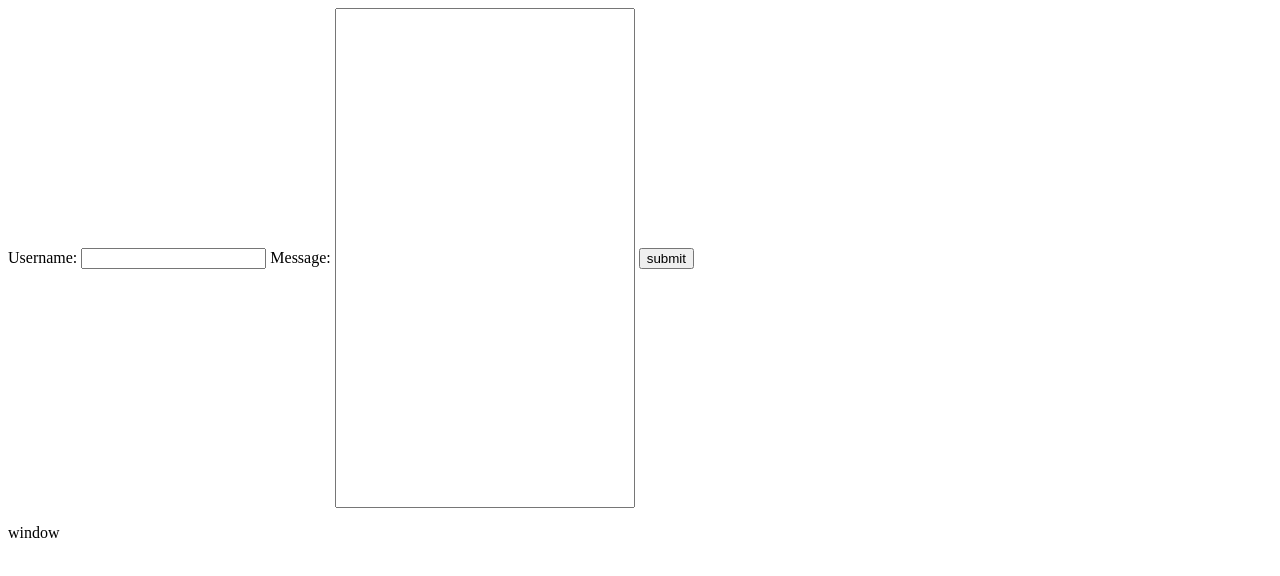
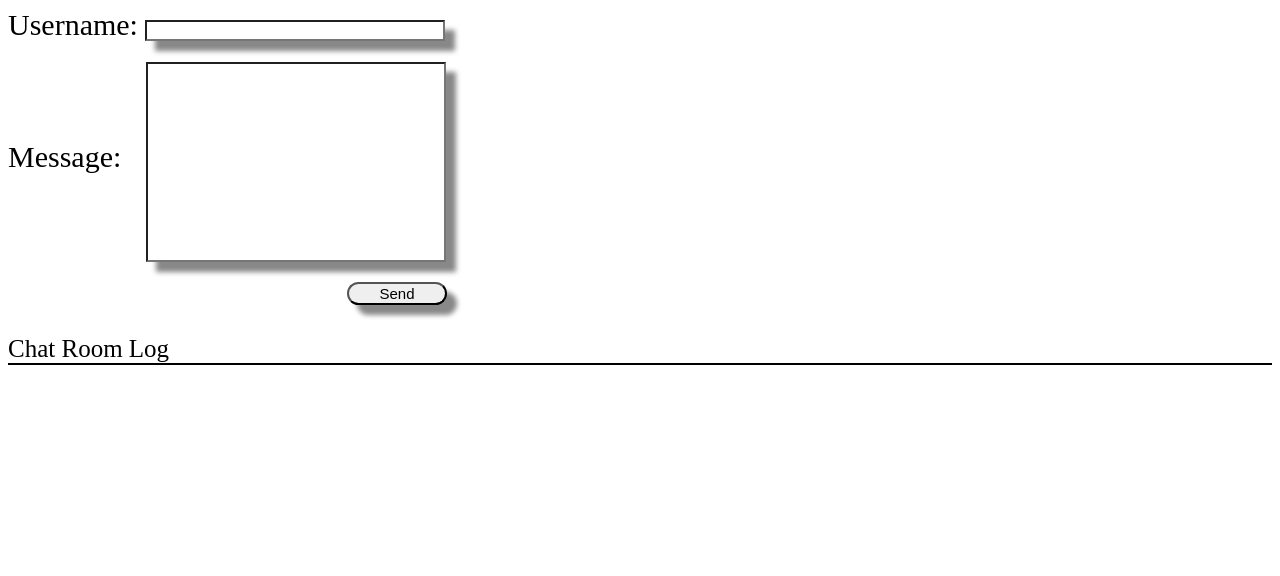
Before and after one commit to Gitthere/ChatRoom, a plain HTML site: page index.html in a window 1280 px wide. Drawn offline with nearby package versions, Linux system fonts and the light colour scheme.

Commit message:
added some style to layout-box shadow, changed fonts, aligned boxes

```diff
--- a/index.html
+++ b/index.html
@@ -10,13 +10,23 @@
   <body>
     <div id="chatForm">
       <form id="nameAndMessage" name="input" action="" method="get">
-        Username: <input id="username" type="text" name="user" value="">
-        Message: <input id="messageArea" type="text" value="">
-        <input id="submitButton" type="submit" value="submit">
-      </form>
-    </div>
 
-    <div id="messageWindow">window</div>
+        <div id="nameInput">
+          Username: <input id="username" type="text" name="user" value="">
+        </div><!-- end div #nameInput -->
+
+        <div id="messageInput">
+          Message: <input id="messageArea" type="text"value="">
+        </div><!-- end div #messageInput -->
+
+        <div id="button">
+          <input id="submitButton" type="submit" value="Send">
+        </div><!-- end div #button -->
+
+      </form><!-- end form #nameAndMessage -->
+    </div><!-- end div #chatForm -->
+
+    <div id="messageWindow">Chat Room Log</div>
 
 
   </body>
--- a/js/app.js
+++ b/js/app.js
@@ -6,9 +6,11 @@ $(document).ready(function() {
     var first = $('#username').val();
     //gets value entered in message box
     var message = $('#messageArea').val();
-    //appends message containing username and message
-    $('#messageWindow').append('<p>' + first +':  ' + message + '</p>');
-
+    //creates timestamp
+    var time = new Date($.now());
+    //appends message containing username, message and timestamp
+    $('#messageWindow').append('<p>' + first +':  ' + message + ':  ' + time + '</p>');
+    //clears username and message values onclick
     $('#username').val('');
     $('#messageArea').val('');
   });
--- a/styles/styles.css
+++ b/styles/styles.css
@@ -1,4 +1,35 @@
 #messageArea {
-  height: 500px;
+  height: 200px;
   width: 300px;
+  margin-left: 17px;
+  box-shadow: 10px 10px 5px #888888;
 }
+
+#nameAndMessage {
+  font-style: helvetica;
+  font-size: 30px;
+}
+
+#username {
+  width: 300px;
+  box-shadow: 10px 10px 5px #888888;
+}
+
+#messageInput {
+  margin-top: 20px;
+}
+
+#submitButton {
+  margin-top: 20px;
+  margin-left: 339px;
+  border-radius: 25px;
+  width: 100px;
+  font-size: 15px;
+  box-shadow: 10px 10px 5px #888888;
+}
+
+#messageWindow {
+  font-size: 25px;
+  font-style: helvetica;
+  border-bottom: 2px solid;
+}
```
